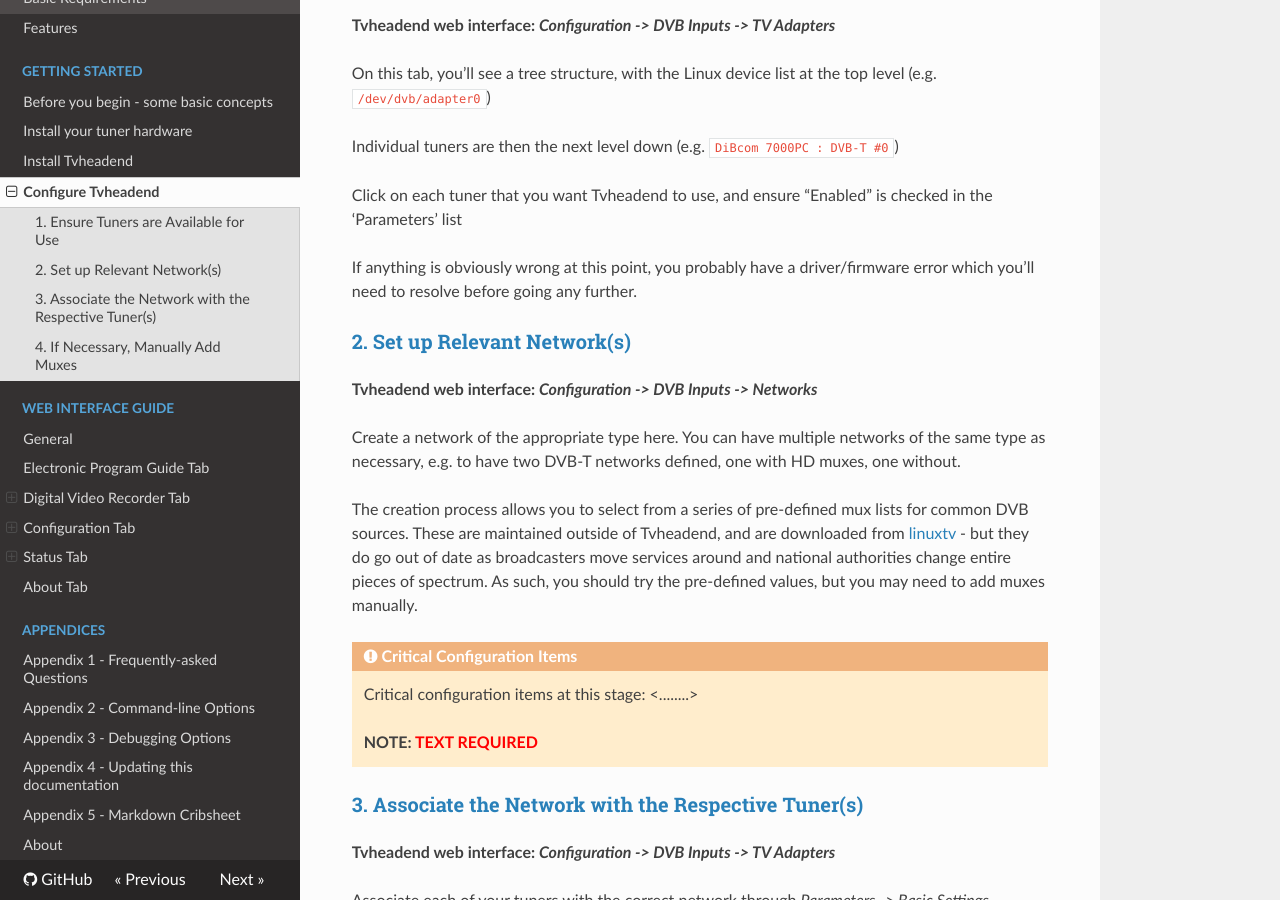
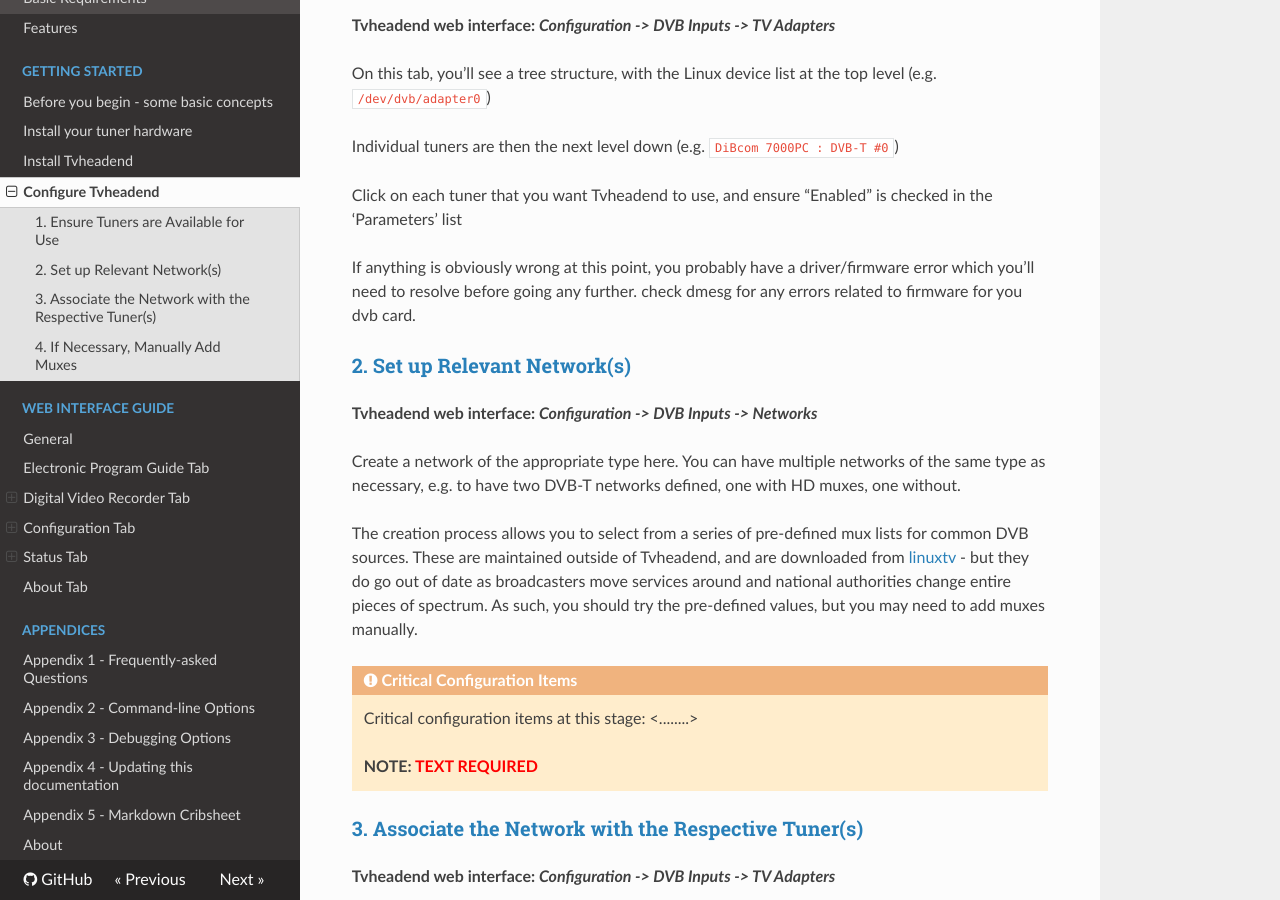
Before and after one commit to tvheadend/tvheadend-documentation, an MkDocs documentation site: the page built from docs/configure_tvheadend.md, in a window 1280 px wide and 900 px high, scrolled down 335 px. Built offline with MkDocs 1.6.1, drawn with Linux system fonts in a browser that asks for light colours; nearby versions of some CDN libraries; old or Windows-style settings are respelled for this version of MkDocs.

Commit message:
Update configure_tvheadend.md

```diff
--- a/docs/configure_tvheadend.md
+++ b/docs/configure_tvheadend.md
@@ -22,6 +22,7 @@
 
 If anything is obviously wrong at this point, you probably have a
 driver/firmware error which you'll need to resolve before going any further.
+check dmesg for any errors related to firmware for you dvb card.
 
 ###2. Set up Relevant Network(s)
 
```
